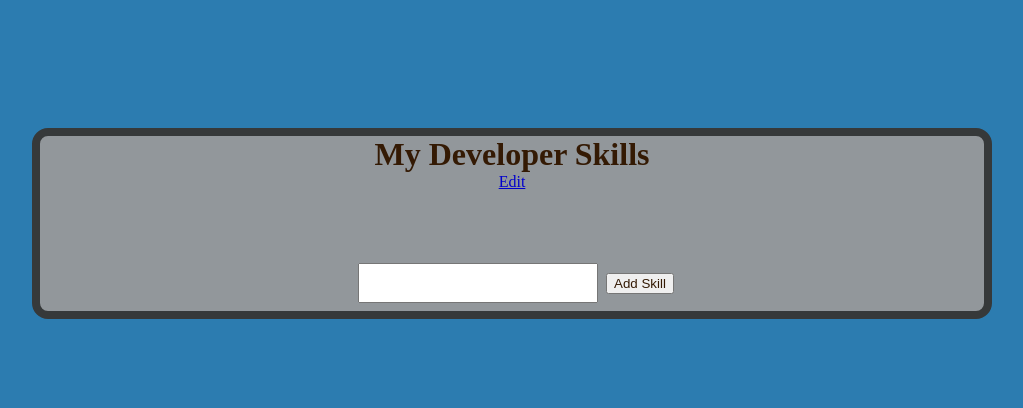
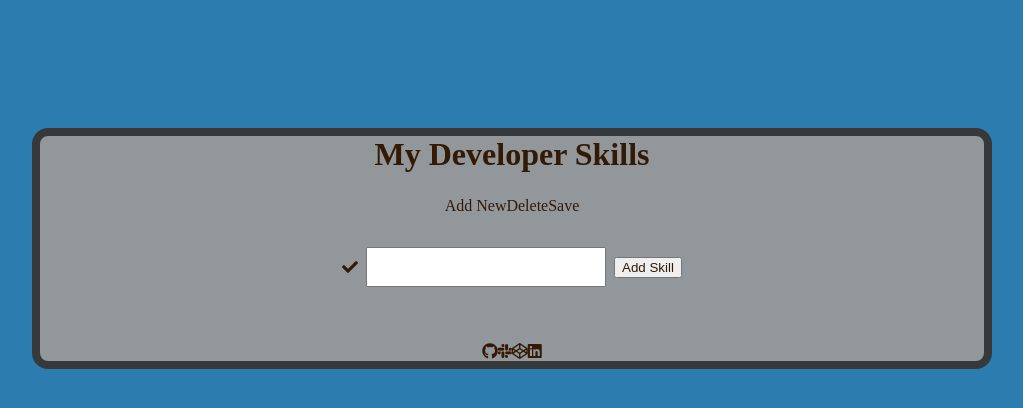
Before and after one commit to CodyMurr/My-Dev-Skills, a plain HTML site: page index.html in a window 1280 px wide. Shown: the whole page, without its empty margins (128-1151 px from the left). Drawn offline with nearby package versions, Linux system fonts and the light colour scheme.

Commit message:
Link font-awesome cdn and re-arrange document

```diff
--- a/index.html
+++ b/index.html
@@ -6,25 +6,38 @@
     <meta name="viewport" content="width=device-width, initial-scale=1.0">
     <title>Document</title>
     <link href="css/main.css" rel="stylesheet" type="text/css">
+    <link rel="stylesheet" href="https://pro.fontawesome.com/releases/v5.10.0/css/all.css" integrity="sha384-AYmEC3Yw5cVb3ZcuHtOA93w35dYTsvhLPVnYs9eStHfGJvOvKxVfELGroGkvsg+p" crossorigin="anonymous"/>
     <script src="https://code.jquery.com/jquery-3.6.0.min.js" integrity="sha256-/xUj+3OJU5yExlq6GSYGSHk7tPXikynS7ogEvDej/m4=" crossorigin="anonymous"></script>
     <script src="js/main.js" defer></script>
 </head>
 <body class="flex column">
     <div id="title">
        <h1>My Developer Skills</h1>
-       <p id="edit">Edit</p>
+       <ul id="options" class="flex row">
+           <li id="new">Add New</li>
+           <li id="delete">Delete</li>
+           <li id="save">Save</li>
+       </ul>
     </div>
-    <div id="skills">
-        <ul>
+    <div id="skills" class="flex col">
+        <div id="new-skills" class="flex row">
+            <i id="check" class="fas fa-check"></i>
+            <input name="skill" type="text" value="">
+            <button id="add" type="submit">Add Skill</button>
+        </div>
+    </div>
+    <div id="list">
+        <ul id="skill-list" class="flex column">
 
         </ul>
     </div>
-    <div id="new-skills" class="flex row">
 
-            <input name="skill" type="text" value="">
-
-            <button id="add" type="submit">Add Skill</button>
-    </div>
+    <footer class="flex row">
+        <a href="https://github.com/CodyMurr" target="_blank"><i class="fab fa-github"></i></a>
+        <a href="https://ga-students.slack.com/team/U02PFPHNQ57" target="_blank"><i class="fab fa-slack"></i></a>
+        <a href="https://codepen.io/CodeMur93" target="_blank"><i class="fab fa-codepen"></i></a>
+        <a href="https://www.linkedin.com/in/cody-w-murray?lipi=urn%3Ali%3Apage%3Ad_flagship3_profile_view_base_contact_details%3Bv4%2Fd0gnhQnmOJ0lVIH6M5w%3D%3D" target="_blank"><i class="fab fa-linkedin"></i></a>
+    </footer>
 
 
 </body>
```
